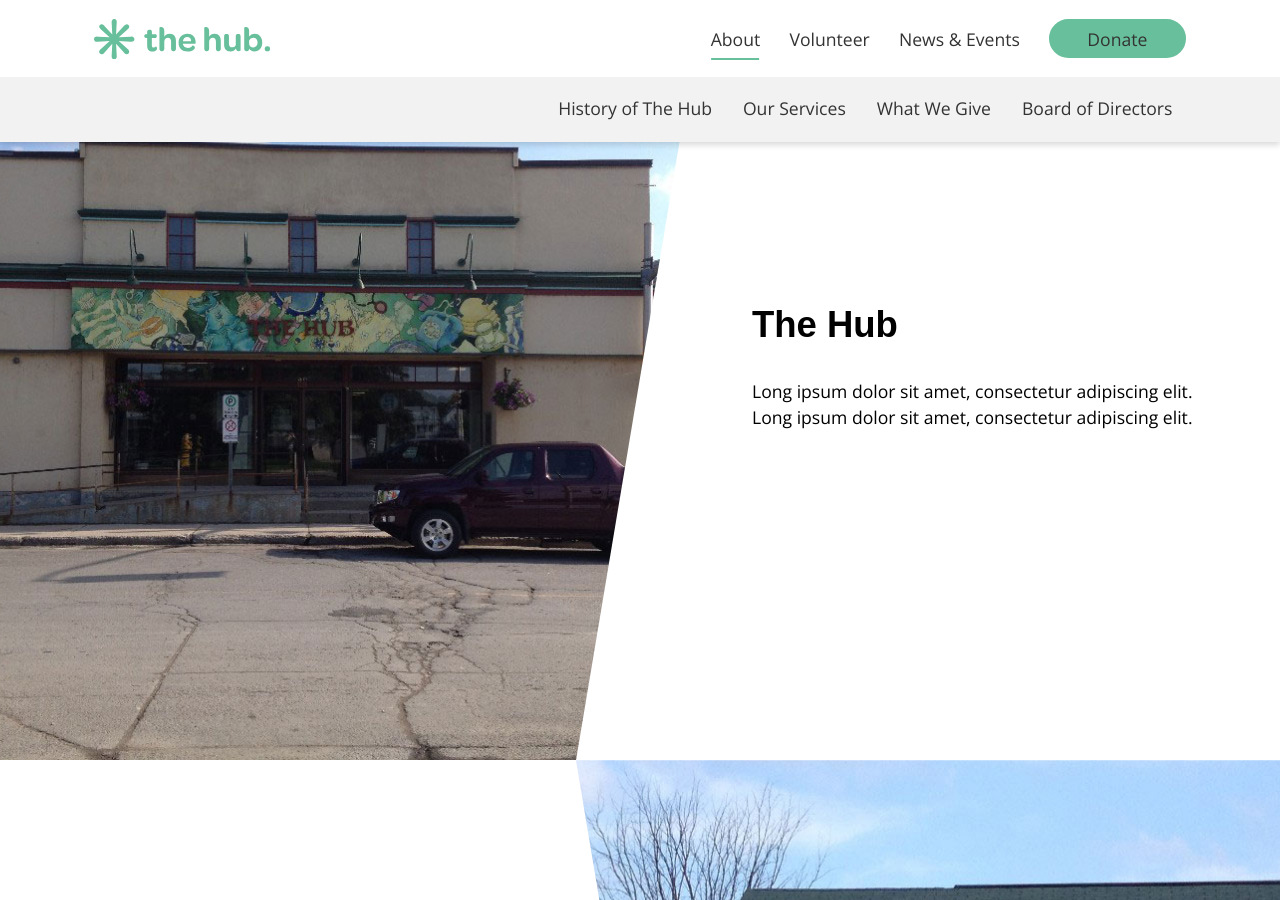
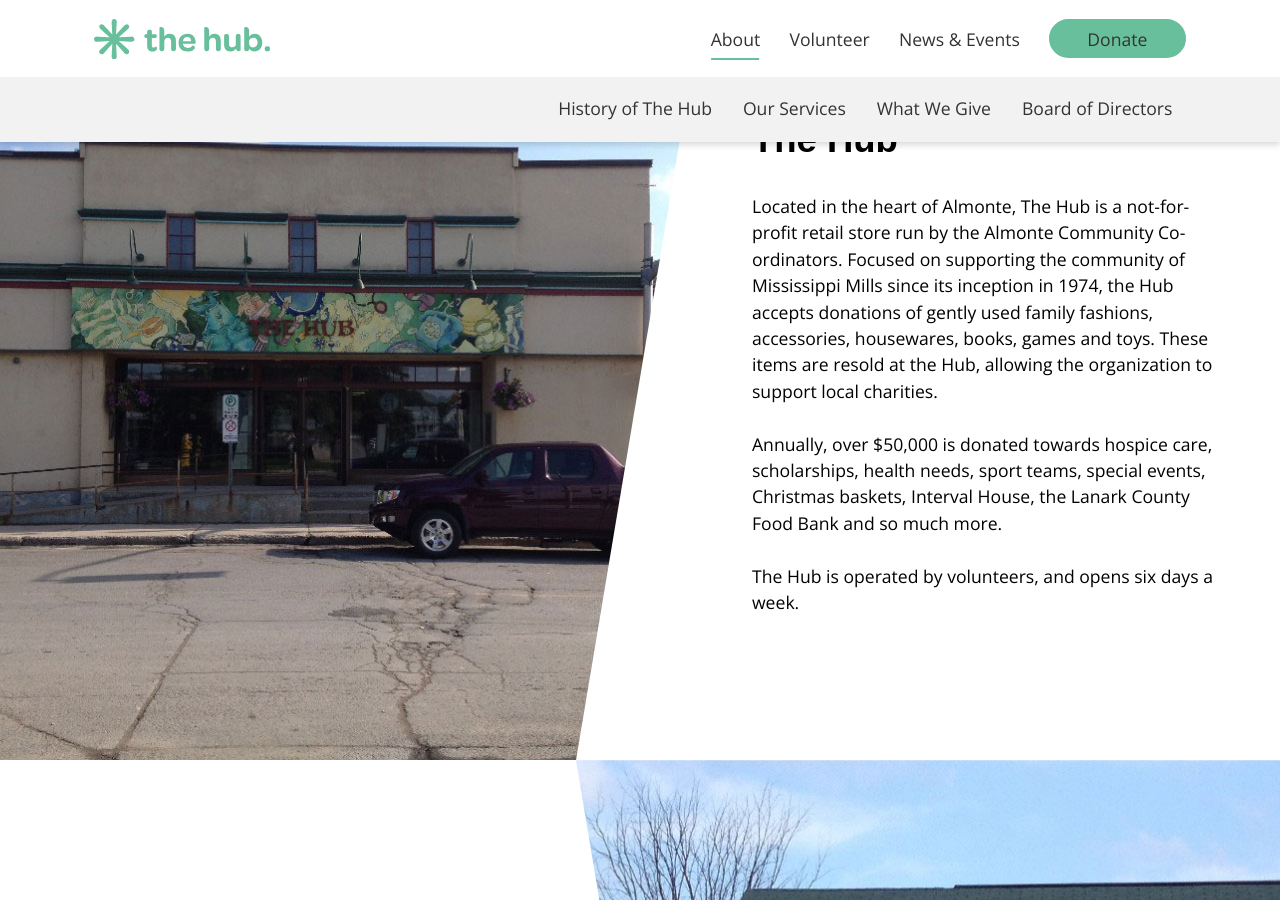
Before and after one commit to the-hub-almonte/the-hub-almonte, a Jekyll site: the page built from about.html, in a window 1280 px wide and 900 px high, scrolled down 8282 px. Built offline with Jekyll 4.4.1, drawn with Linux system fonts in a browser that asks for light colours; some web fonts are replaced; some of the changed text lies outside the part shown.

Commit message:
Add services content

```diff
--- a/_data/page-content.yml
+++ b/_data/page-content.yml
@@ -39,8 +39,8 @@
 - title: Donate
   hero: false
   h1Text: Donate
-  byline: false
-  bylineText: Hub & Rebound’s volunteers play an integral role in every aspect of the organization.
+  byline: true
+  bylineText: The Hub & Rebound rely on the generous support of the community to continue operation. Thank you for your generosity and taking the time to donate to The Hub.
   heroBtn: false
   heroBtnLink:
   heroBtnText:
--- a/_data/services.yml
+++ b/_data/services.yml
@@ -1,21 +1,28 @@
 - logo: logo-hub.svg
   title: The Hub
   shortDesc: Lorem ipsum dolor sit amet, consectetur adipiscing elit.
-  longDesc: Long ipsum dolor sit amet, consectetur adipiscing elit. Long ipsum dolor sit amet, consectetur adipiscing elit.
+  longDesc:
+    - Located in the heart of Almonte, The Hub is a not-for-profit retail store run by the Almonte Community Co-ordinators. Focused on supporting the community of Mississippi Mills since its inception in 1974, the Hub accepts donations of gently used family fashions, accessories, housewares, books, games and toys. These items are resold at the Hub, allowing the organization to support local charities.
+    - Annually, over $50,000 is donated towards hospice care, scholarships, health needs, sport teams, special events, Christmas baskets, Interval House, the Lanark County Food Bank and so much more.
+    - The Hub is operated by volunteers, and opens six days a week.
   link: the-hub
   reversed: true
   bgImg: the-hub.jpg
 - logo: logo-rebound.svg
   title: Rebound
   shortDesc: Lorem ipsum dolor sit amet, consectetur adipiscing elit.
-  longDesc: Long ipsum dolor sit amet, consectetur adipiscing elit. Long ipsum dolor sit amet, consectetur adipiscing elit.
+  longDesc:
+    - REBOUND was established by the Hub to provide a convenient drop-off centre for large home furnishings, small appliances, computers and electronics.
+    - Since its inception in 2004, Rebound has diverted over 350 tonnes from local landfills by operating a practical used furniture and home décor store.
+    - Open six days a week, Rebound is your destination for buying or donating large household items.
   link: rebound
   reversed: false
   bgImg: rebound.jpg
 - logo: hub-hospice-logo.png
   title: Hub Hospice
   shortDesc: Lorem ipsum dolor sit amet, consectetur adipiscing elit.
-  longDesc: Long ipsum dolor sit amet, consectetur adipiscing elit. Long ipsum dolor sit amet, consectetur adipiscing elit.
-  link: rebound
+  longDesc:
+    - 'Through supportive programs directed by the client, Hub Hospice staff and volunteers focus on compassionate listening, companionship, emotional support, and the sharing of information and resources. In-home visiting volunteers also provide an opportunity for families and caregivers to rest or undertake activities outside the home. All services offered by Hub Hospice are confidential and free of charge. Visit the <a href="https://www.hubhospice.com/" target="_blank">Hub Hospice website</a> to learn more.'
+  link: hubhospice
   reversed: true
   bgImg: hub-hospice.jpg
--- a/_includes/css/common.css
+++ b/_includes/css/common.css
@@ -47,6 +47,10 @@
 
 h1, h2, h3, h4, h5, h6, .font-alt {
   font-family: var(--font-secondary);
+}
+
+h1 {
+  color: var(--color-primary);
 }
 
 a {
--- a/_includes/sponsor-bar.html
+++ b/_includes/sponsor-bar.html
@@ -5,7 +5,7 @@
     {% for sponsor in site.data.sponsor-list %}
     <div class="unit [ xs-1-2 m-1-3 ] island-1-2 unit-content-distribute">
       <div class="logo-wrap gutter push content-fill unit-content-center-vertical">
-        <img class="img-flex" src="{{site.baserul}}/images/sponsors/{{sponsor.logo}}" alt="{{sponsor-logoAlt}}">
+        <img class="img-flex" src="{{site.baseurl}}/images/sponsors/{{sponsor.logo}}" alt="{{sponsor-logoAlt}}">
       </div>
       <strong class="block {{include.sponsorClass}}">{{sponsor.title}}</strong>
     </div>
--- a/_layouts/main.html
+++ b/_layouts/main.html
@@ -14,7 +14,7 @@
     {% if pages.hero == true %}
       {% include hero.html %}
     {% elsif pages.hero == false %}
-      <header class="header-basic">
+      <header class="header-basic {% if pages.byline == true %}pad-b-2{% endif %}">
         <div class="max-length gutter">
           <h1 class="">{{pages.h1Text}}</h1>
           {% if pages.byline == true %}
@@ -22,6 +22,9 @@
           {% endif %}
         </div>
       </header>
+      {% if page.url contains 'donate' %}
+        <div class="gutter max-length pad-b"><hr class="push-2" style="border-color: var(--color-primary);"></div>
+      {% endif %}
     {% endif %}
   {{content}}
   {% if pages.sponsorBar == true %}
--- a/about.html
+++ b/about.html
@@ -125,7 +125,9 @@
       <div class="slide-unit slide-content">
         <div class="slide-content-wrap gutter pad-t-b-2">
           <h2>{{serviceSlides.title}}</h2>
-          <p>{{serviceSlides.longDesc}}</p>
+          {% for desc in serviceSlides.longDesc %}
+            <p>{{desc}}</p>
+          {% endfor %}
         </div>
       </div>
       <div class="slide-unit slide-img" style="background-image: url('{{site.baseurl}}/images/about/{{serviceSlides.bgImg}}')">
```
Also changed, not shown: 2 other files.
